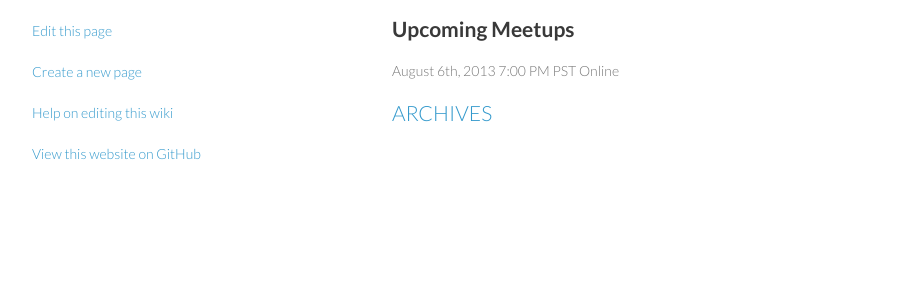
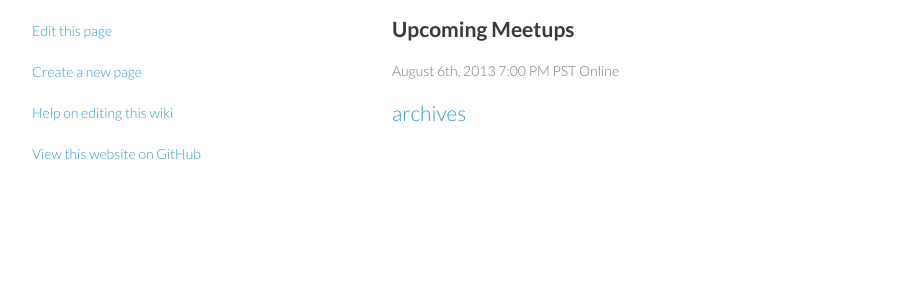
Before and after one commit to collaborativeinternet/collaborativeinternet.github.io, a Jekyll site: the page built from index.md, in a window 1280 px wide. Shown: the part 182-477 px from the top of the page, without its empty margins (178-1090 px from the left). Built offline with Jekyll 4.4.1, drawn with Linux system fonts in a browser that asks for light colours.

```diff
--- a/index.md
+++ b/index.md
@@ -14,4 +14,4 @@ August 6th, 2013
 7:00 PM PST
 Online
 
-## [ARCHIVES](http://collaborativeinter.net/wiki/archives.md)
+## [archives](http://collaborativeinter.net/wiki/archives.md)
```
